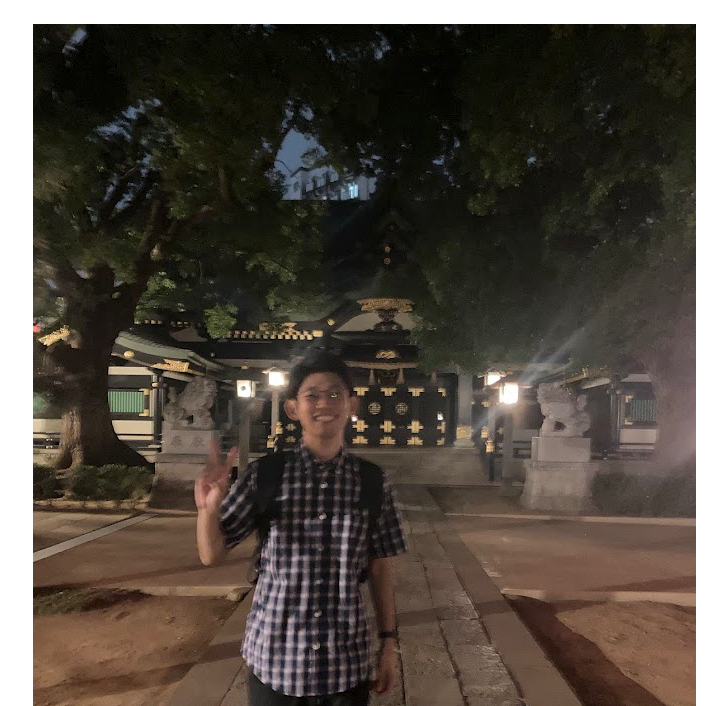
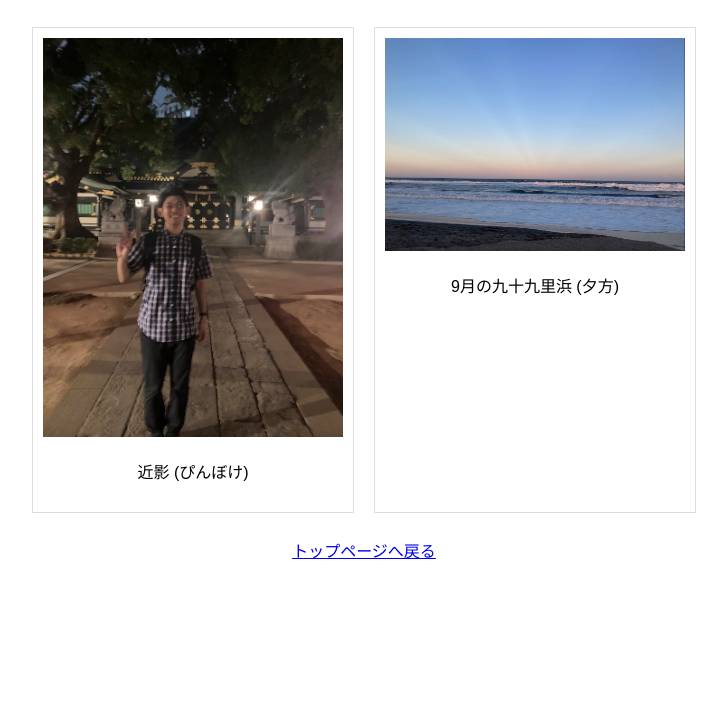
Before and after one commit to kodyork/kodyork.github.io, a plain HTML site: page portfolio.html in a window 1280 px wide. Shown: the part 94-800 px from the top of the page, without its empty margins (276-1003 px from the left). Drawn offline with Linux system fonts and the light colour scheme.

Commit message:
Update style.css

```diff
--- a/style.css
+++ b/style.css
@@ -25,3 +25,22 @@ nav a {
   color: #333;
   font-weight: bold;
 }
+/* --- ここから追加 --- */
+.gallery {
+  display: flex;
+  flex-wrap: wrap;
+  justify-content: center;
+  gap: 20px;
+  margin-top: 30px;
+}
+
+.photo {
+  border: 1px solid #ddd;
+  padding: 10px;
+  width: 300px;
+}
+
+.photo img {
+  max-width: 100%;
+  height: auto;
+}
```
